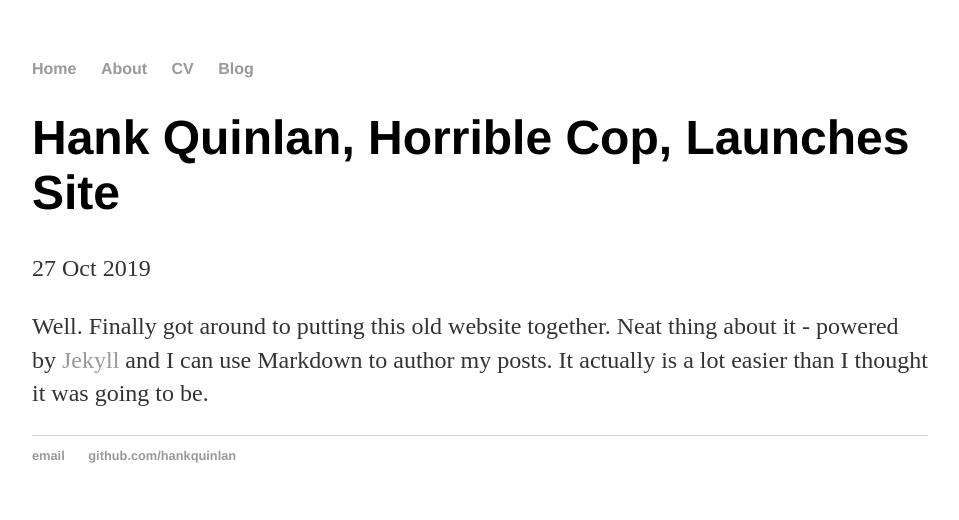
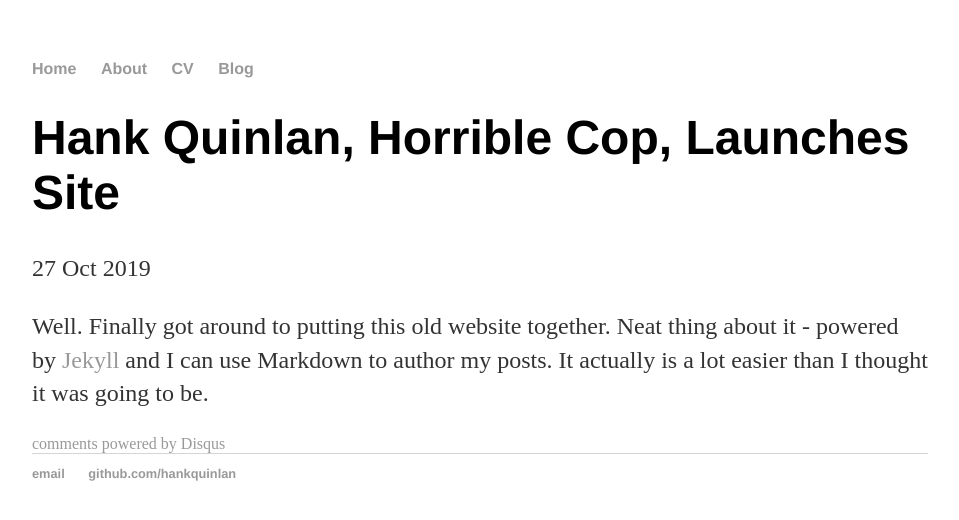
Before and after one commit to unagi0503/unagi0503.github.io, a Jekyll site: the page built from _posts/2019-10-27-firstPost.md, in a window 1280 px wide. Shown: the top 520 px of the page, without its empty margins (160-1119 px from the left). Built offline with Jekyll 4.4.1, drawn with Linux system fonts in a browser that asks for light colours; comment, search, counter and statistics services are not loaded.

Commit message:
create disqus.html, and modified _layouts/post.html

```diff
--- /dev/null
+++ b/_includes/disqus.html
@@ -0,0 +1,13 @@
+<div id="disqus_thread"></div>
+<script type="text/javascript">
+    /* * * CONFIGURATION VARIABLES: EDIT BEFORE PASTING INTO YOUR WEBPAGE * * */
+    var disqus_shortname = 'jmcglone'; // required: replace example with your forum shortname
+    /* * * DON'T EDIT BELOW THIS LINE * * */
+    (function() {
+        var dsq = document.createElement('script'); dsq.type = 'text/javascript'; dsq.async = true;
+        dsq.src = '//' + disqus_shortname + '.disqus.com/embed.js';
+        (document.getElementsByTagName('head')[0] || document.getElementsByTagName('body')[0]).appendChild(dsq);
+    })();
+</script>
+<noscript>Please enable JavaScript to view the <a href="http://disqus.com/?ref_noscript">comments powered by Disqus.</a></noscript>
+<a href="http://disqus.com" class="dsq-brlink">comments powered by <span class="logo-disqus">Disqus</span></a>
--- a/_layouts/post.html
+++ b/_layouts/post.html
@@ -5,5 +5,9 @@ layout: default
 <p class="meta">{{ page.date | date_to_string }}</p>
 
 <div class="post">
-  {{ content }}
+	{{ content }}
 </div>
+
+<div class="notecomments">
+	{% include disqus.html %}
+</div>
```
